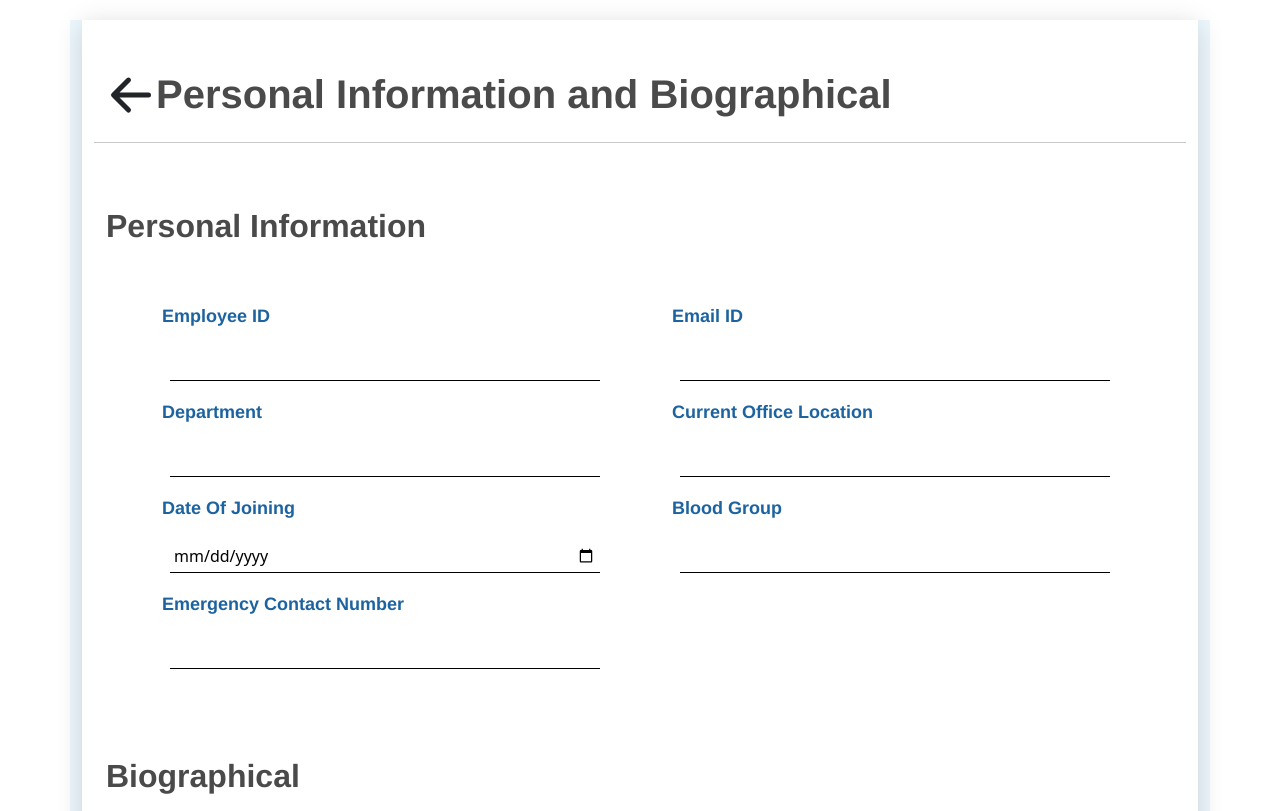
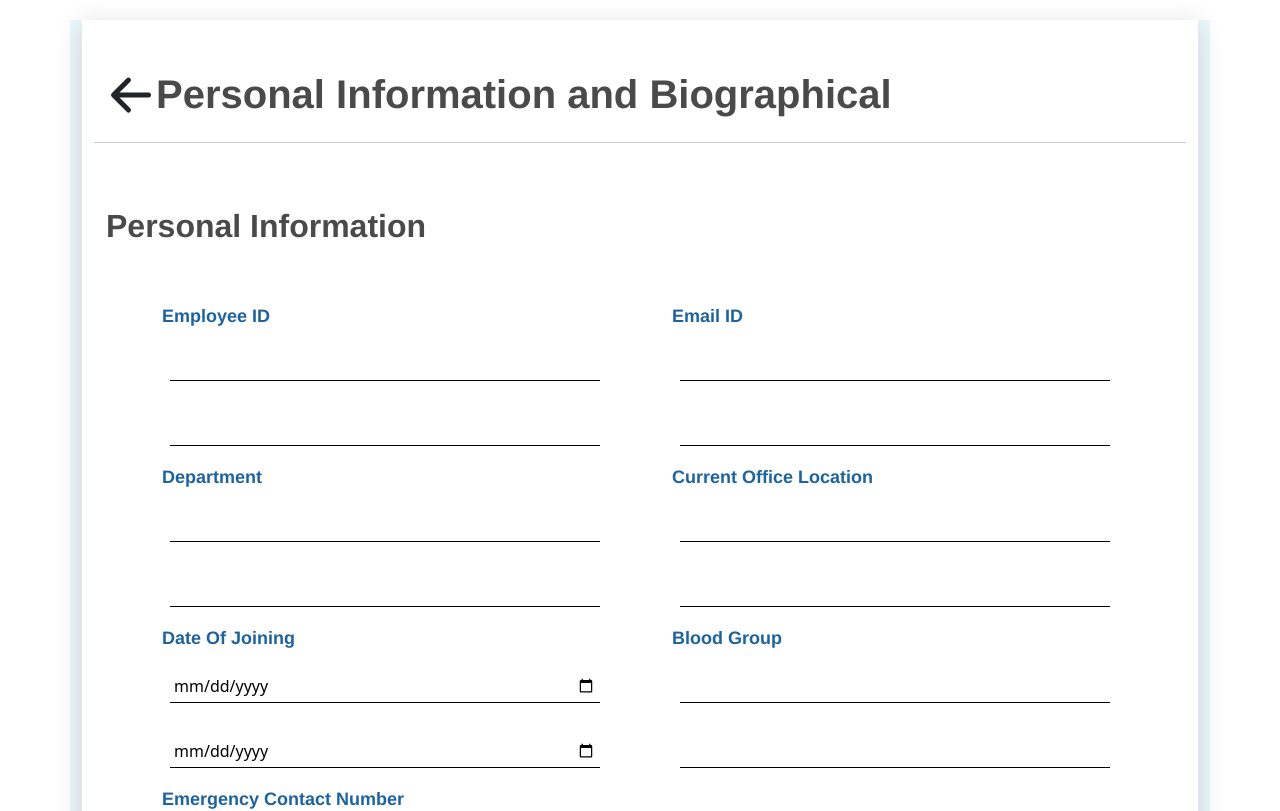
Before and after one commit to bhaskarbhoopendra/orionshookfrontend, a React (Vite) app: page /form in a window 1280 px wide. Shown: the top 811 px of the page. Built offline with nearby package versions, Linux system fonts and the light colour scheme.

Commit message:
change in input component

```diff
--- a/src/baseCompo/Input.tsx
+++ b/src/baseCompo/Input.tsx
@@ -1,13 +1,24 @@
-import "../baseCompo/styles.css"
+import "../baseCompo/styles.css";
 
-export default function InputComponent({ type , label, fn}: any){
-  console.log({fn})
- return (
+export default function InputComponent({ type, label, fn }: any) {
+  console.log({ fn });
+  return (
     <div className="d-flex flex-column m-20 p-10">
       <label className="m-10 p-2 lbl" htmlFor="name">
         {label}
       </label>
-      <input className='p-1 m-3' style={{border:"none", borderBottom:"0.5px solid black"}} type={type} onChange={fn}  />
+      <input
+        className="p-1 m-3"
+        style={{ border: "none", borderBottom: "0.5px solid black" }}
+        type={type}
+        onChange={fn}
+      />
+      <input
+        className="p-1 m-3"
+        style={{ border: "none", borderBottom: "0.5px solid black" }}
+        type={type}
+        onChange={fn}
+      />
     </div>
   );
 }
```
